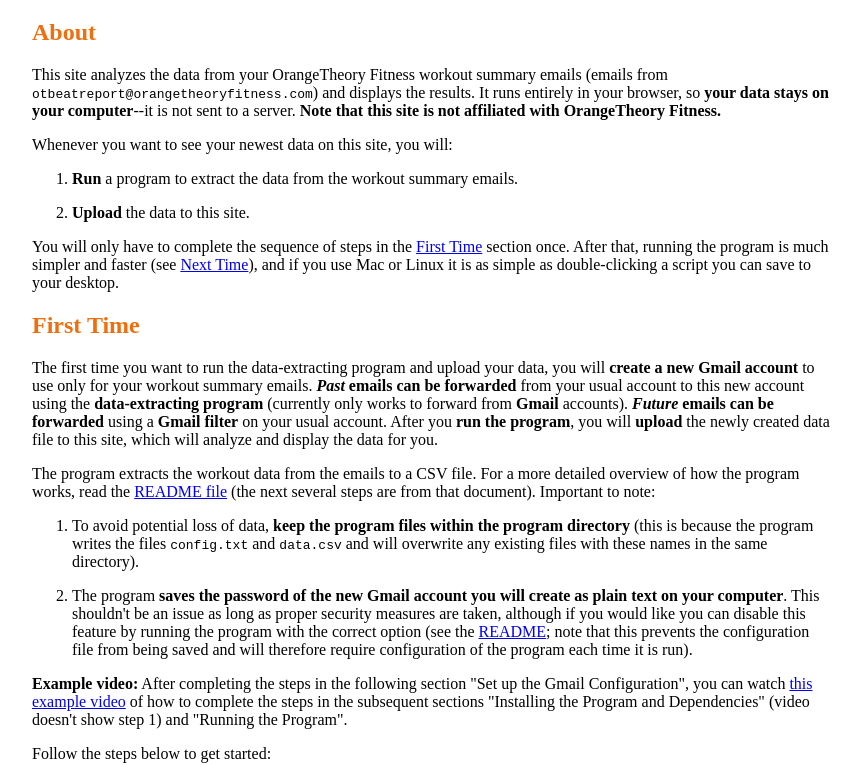
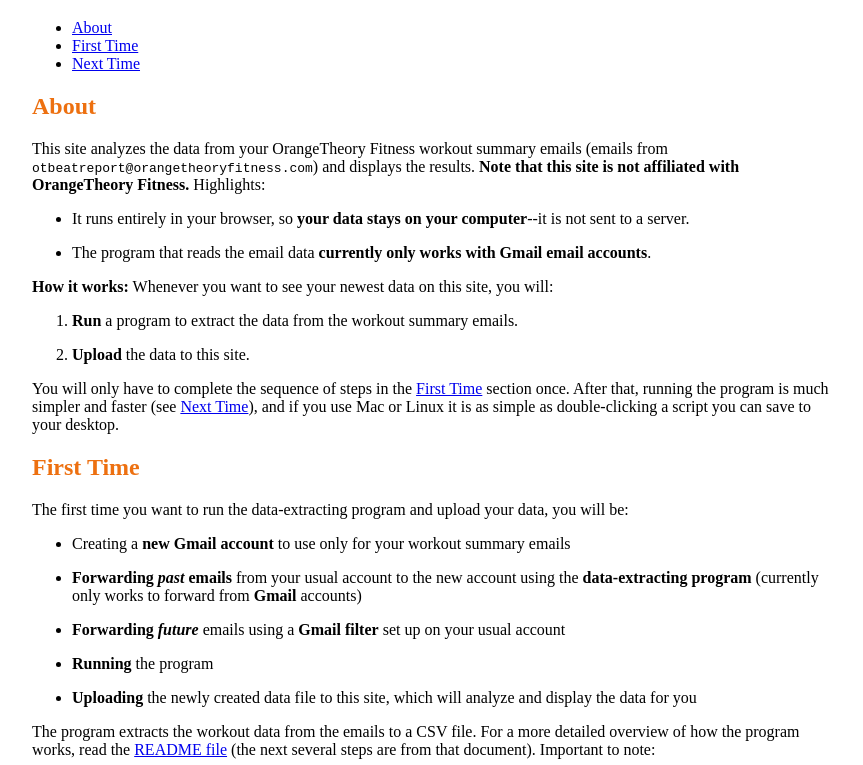
Before and after one commit to JimmyVanHout/ot_fitness_data, a plain HTML site: page getting_started.html in a window 1280 px wide. Shown: the part 208-973 px from the top of the page, without its empty margins (208-1071 px from the left). Drawn offline with Linux system fonts and the light colour scheme.

Commit message:
minor updates

```diff
--- a/getting_started.html
+++ b/getting_started.html
@@ -25,12 +25,29 @@
         </div>
         <br>
         <h1>Getting Started</h1>
-        <h2>About</h2>
+        <ul id="contents" class="list_with_space">
+            <li><a href="#about">About</a></li>
+            <li><a href="#first-time">First Time</a></li>
+            <li><a href="#next-time">Next Time</a></li>
+        </ul>
+        <h2 id="about">About</h2>
         <p>
-            This site analyzes the data from your OrangeTheory Fitness workout summary emails (emails from <code>otbeatreport@orangetheoryfitness.com</code>) and displays the results. It runs entirely in your browser, so <b>your data stays on your computer</b>--it is not sent to a server. <b>Note that this site is not affiliated with OrangeTheory Fitness.</b>
+            This site analyzes the data from your OrangeTheory Fitness workout summary emails (emails from <code>otbeatreport@orangetheoryfitness.com</code>) and displays the results. <b>Note that this site is not affiliated with OrangeTheory Fitness.</b> Highlights:
         </p>
+        <ul>
+            <li>
+                <p>
+                    It runs entirely in your browser, so <b>your data stays on your computer</b>--it is not sent to a server.
+                </p>
+            </li>
+            <li>
+                <p>
+                    The program that reads the email data <b>currently only works with Gmail email accounts</b>.
+                </p>
+            </li>
+        </ul>
         <p>
-            Whenever you want to see your newest data on this site, you will:
+            <b>How it works:</b> Whenever you want to see your newest data on this site, you will:
         </p>
         <ol>
             <li>
@@ -49,7 +66,34 @@
         </p>
         <h2 id="first-time">First Time</h2>
         <p>
-            The first time you want to run the data-extracting program and upload your data, you will <b>create a new Gmail account</b> to use only for your workout summary emails. <b><i>Past</i> emails can be forwarded</b> from your usual account to this new account using the <b>data-extracting program</b> (currently only works to forward from <b>Gmail</b> accounts). <b><i>Future</i> emails can be forwarded</b> using a <b>Gmail filter</b> on your usual account. After you <b>run the program</b>, you will <b>upload</b> the newly created data file to this site, which will analyze and display the data for you.
+            The first time you want to run the data-extracting program and upload your data, you will be:
+            <ul>
+                <li>
+                    <p>
+                        Creating a <b>new Gmail account</b> to use only for your workout summary emails
+                    </p>
+                </li>
+                <li>
+                    <p>
+                        <b>Forwarding <i>past</i> emails</b> from your usual account to the new account using the <b>data-extracting program</b> (currently only works to forward from <b>Gmail</b> accounts)
+                    </p>
+                </li>
+                <li>
+                    <p>
+                        <b>Forwarding <i>future</i></b> emails using a <b>Gmail filter</b> set up on your usual account
+                    </p>
+                </li>
+                <li>
+                    <p>
+                        <b>Running</b> the program
+                    </p>
+                </li>
+                <li>
+                    <p>
+                        <b>Uploading</b> the newly created data file to this site, which will analyze and display the data for you
+                    </p>
+                </li>
+            </ul>
         </p>
         <p>
             The program extracts the workout data from the emails to a CSV file. For a more detailed overview of how the program works, read the <a href="https://github.com/JimmyVanHout/otf_data" target="_blank">README file</a> (the next several steps are from that document). Important to note:
@@ -58,6 +102,11 @@
             <li>
                 <p>
                     To avoid potential loss of data, <b>keep the program files within the program directory</b> (this is because the program writes the files <code>config.txt</code> and <code>data.csv</code> and will overwrite any existing files with these names in the same directory).
+                </p>
+            </li>
+            <li>
+                <p>
+                    <b>Do not modify the program files, including the program directory, in any way</b>. For example, do not rename the program directory.
                 </p>
             </li>
             <li>
@@ -76,7 +125,7 @@
         <ol>
             <li>
                 <p>
-                    Create a <a href="https://support.google.com/mail/answer/56256?hl=en" target="_blank">new Gmail account</a>. This account will be used to receive the workout summary emails forwarded from your usual account. While creating a new account is not absolutely necessary, for security considerations and ease of use this is strongly recommended.
+                    Create a <a href="https://support.google.com/mail/answer/56256?hl=en" target="_blank">new Gmail account</a>. This account should be used <b>only</b> to receive the workout summary emails forwarded from your usual account.
                 </p>
             </li>
             <li>
@@ -140,7 +189,7 @@
                         python3 otf_data.py
                     </code>
                     <br>
-                    where <code>&ltprogram_directory_path&gt</code> is the path to the program directory. For example, if you installed the program in your <b>home directory</b>, the line would be:
+                    where <code>&ltprogram_directory_path&gt</code> is the path to the program directory. For example, if you installed the program in your <b>home directory</b>, the <b>first line</b> would be:
                     <br>
                     <code class="code_block">
                         cd ~/otf_data
@@ -204,7 +253,7 @@
                             </li>
                             <li>
                                 <p>
-                                    Under "<b>Comma-separated originating email addresses</b>", enter <code>otbeatreport@orangetheoryfitness.com, </code> followed by the address of your <b><i>usual</i> Gmail account</b>.
+                                    Under "<b>Comma-separated originating email addresses</b>", enter <code>otbeatreport@orangetheoryfitness.com, </code> (including the comma) followed by the address of your <b><i>usual</i> Gmail account</b>.
                                 </p>
                             </li>
                             <li>
@@ -236,7 +285,7 @@
         <ul>
             <li>
                 <p>
-                    If any records contained errors, they will be displayed and not included in the file.
+                    If any records contained <b>errors</b>, they will printed to standard output and not included in the file.
                 </p>
             </li>
             <li>
@@ -252,13 +301,10 @@
         <p>
             <b>Example video:</b> You can watch <a href="https://www.youtube.com/watch?v=jleMB2rmdlQ" target="_blank">this example video</a> of how to run the program after you have already run it once before.
         </p>
-        <p>
-            Choose <b>one</b> of the options below:
-        </p>
         <ol>
             <li>
                 <p>
-                    <b>Running the program</b> after the first time can be done in either of <b>two</b> ways (but only the <b>first</b> way if you use Windows):
+                    <b>Running the program</b> after the first time can be done in either of <b>two</b> ways (but only the <b>first</b> way if you use Windows), so choose <b>one</b> of the following:
                 </p>
                 <ul>
                     <li>
@@ -270,7 +316,7 @@
                                 python3 otf_data.py
                             </code>
                             <br>
-                            where <code>&ltprogram_directory_path&gt</code> is the path to the program directory. For example, if you installed the program in your <b>home directory</b>, the line would be:
+                            where <code>&ltprogram_directory_path&gt</code> is the path to the program directory. For example, if you installed the program in your <b>home directory</b>, the <b>first line</b> would be:
                             <br>
                             <code class="code_block">
                                 cd ~/otf_data
```
